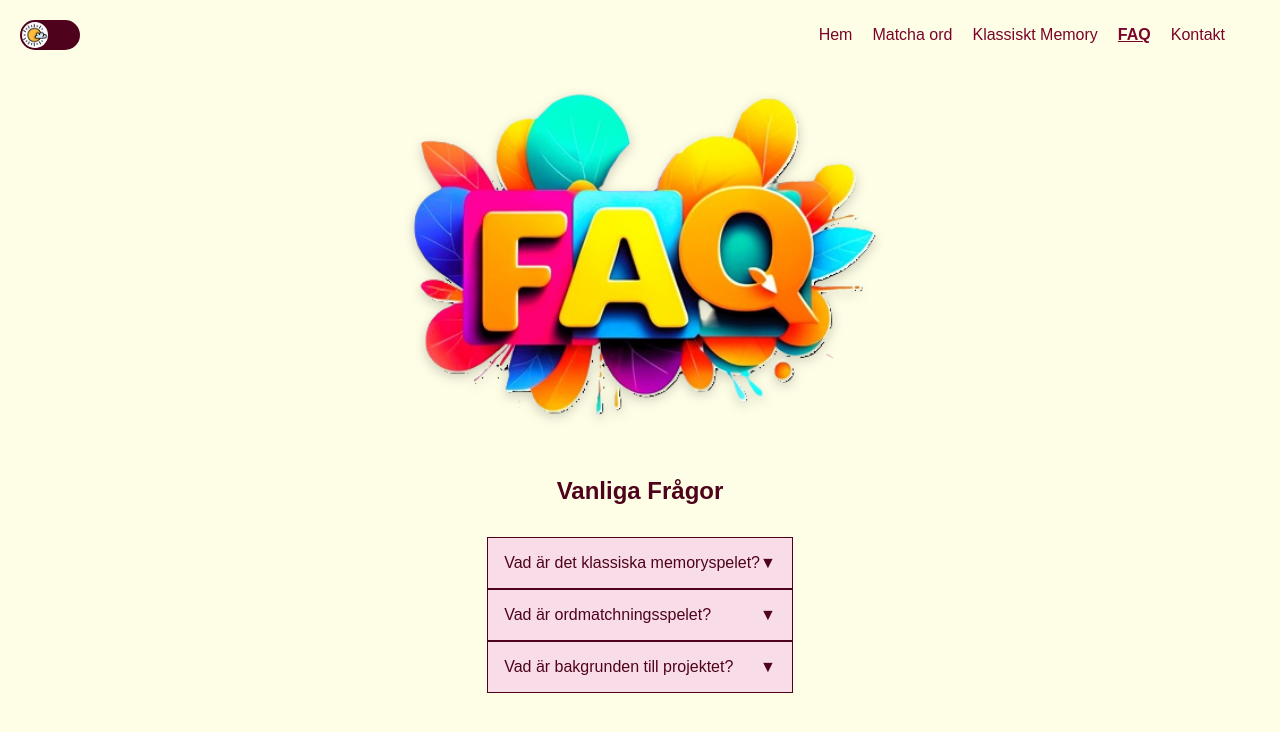
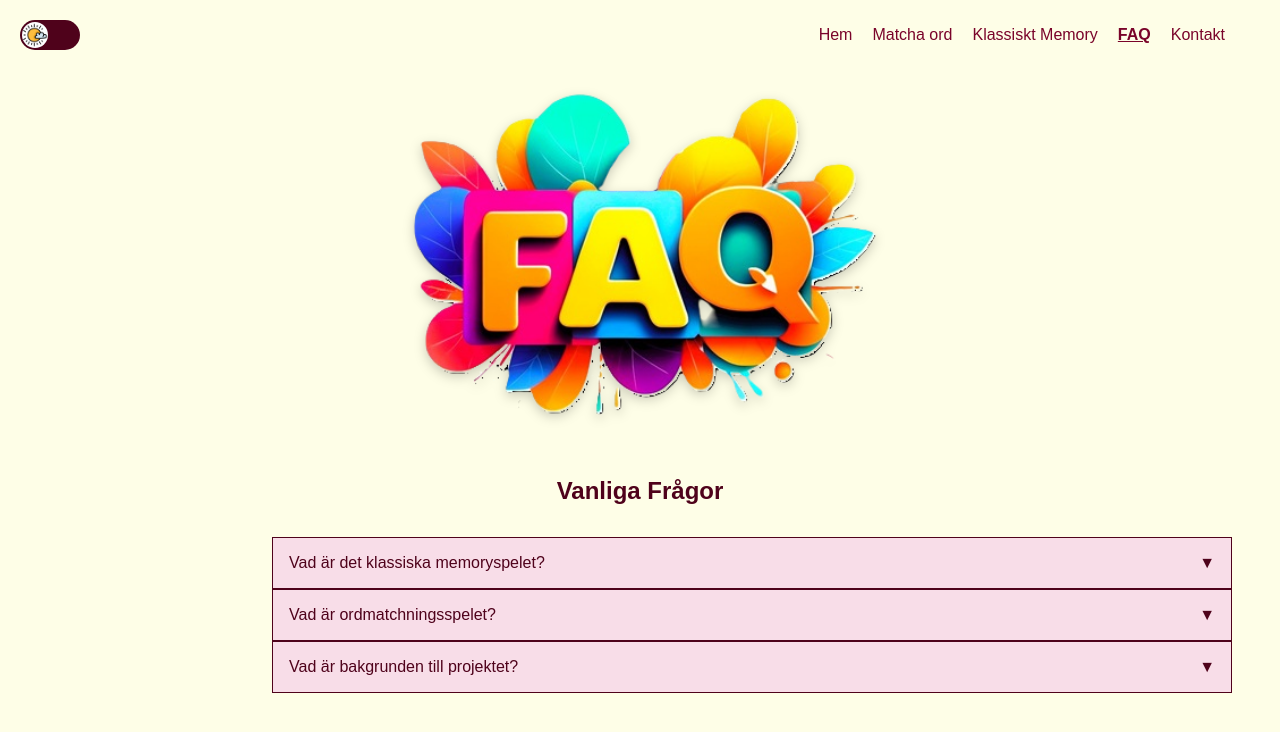
Before and after one commit to annkar73/wordmatch, a React (Vite) app: page /#/faq in a window 1280 px wide. Shown: the top 732 px of the page. Built offline with nearby package versions, Linux system fonts and the light colour scheme; no server answers.

Commit message:
update style faq

```diff
--- a/src/Components/FaqItem.tsx
+++ b/src/Components/FaqItem.tsx
@@ -12,6 +12,7 @@ const Container = styled.div`
   border: 1px solid ${(props) => props.theme.borderColor};
   //border-radius: 0;
   overflow: hidden;
+  width: 75vw;
 `;
 
 const Question = styled.div`
```
